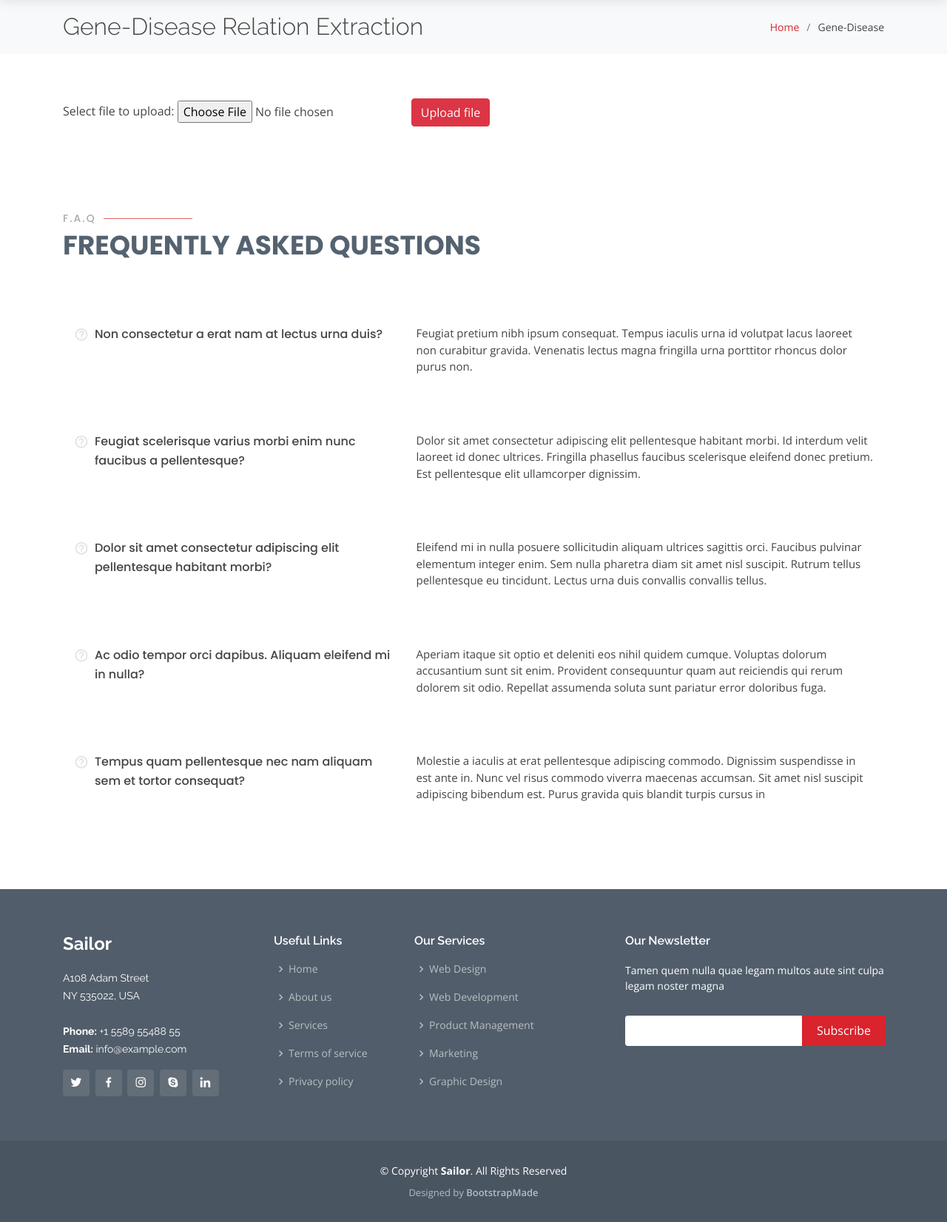
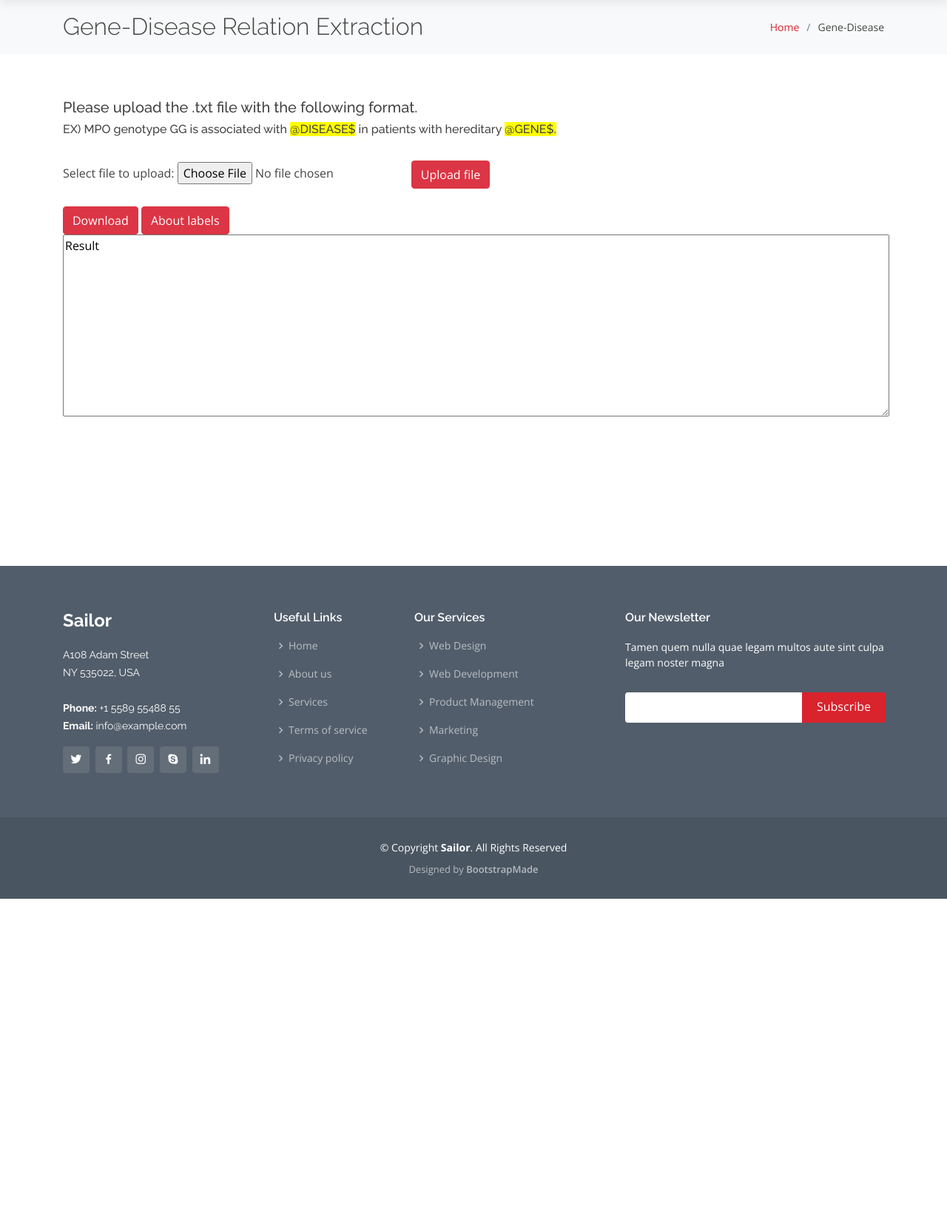
Before and after one commit to so-hyeun/BRET, a Flask app: page /Gene_Disease.html in a window 1280 px wide. Shown: the part 87-1739 px from the top of the page at 74% size. After the commit the page ends 1302 px from the top, so only its background shows below. Run offline with Flask 2, Linux system fonts and the light colour scheme; some libraries are stand-ins or nearby versions.

Commit message:
file upload page, result page

```diff
--- a/templates/Gene_Disease.html
+++ b/templates/Gene_Disease.html
@@ -91,14 +91,25 @@
     <!-- ====== File upload ===== -->
     <section id="fileupload" class="fileupload">
       <div class="container">
+        <h5>Please upload the .txt file with the following format.</h5>
+        <h6>EX) MPO genotype GG is associated with <span style="background-color:yellow">@DISEASE$</span> in patients with hereditary <span style="background-color:yellow">@GENE$.</span></h6>
+        <div> &nbsp; </div>
         <div class="d-flex justify-content-between align-items-center">
-          <form action="http://localhost:5000//Drug_Drug.html" method="post" enctype="multipart/form-data">
+          <form action="http://localhost:5000//Gene_Disease.html" method="post" enctype="multipart/form-data">
             Select file to upload:
             <input type="file" name="fileToUpload" id="fileToUpload" >
             <input type="submit" value="Upload file" name="submit" class="btn btn-danger" >
 
           </form>
       </div>
+        <div> &nbsp; </div>
+        <button type="button" class="btn btn-danger">Download</button>
+        <button type="button" class="btn btn-danger">About labels</button>
+        <p>
+          <textarea cols="120" rows="10" readonly="readonly">Result</textarea>
+
+
+        </p>
         </div>
     </section>
     <!-- End File upload -->
@@ -107,70 +118,7 @@
     <section id="faq" class="faq">
       <div class="container">
 
-        <div class="section-title">
-          <h2>F.A.Q</h2>
-          <p>Frequently Asked Questions</p>
-        </div>
 
-        <div class="row faq-item d-flex align-items-stretch">
-          <div class="col-lg-5">
-            <i class="bx bx-help-circle"></i>
-            <h4>Non consectetur a erat nam at lectus urna duis?</h4>
-          </div>
-          <div class="col-lg-7">
-            <p>
-              Feugiat pretium nibh ipsum consequat. Tempus iaculis urna id volutpat lacus laoreet non curabitur gravida. Venenatis lectus magna fringilla urna porttitor rhoncus dolor purus non.
-            </p>
-          </div>
-        </div><!-- End F.A.Q Item-->
-
-        <div class="row faq-item d-flex align-items-stretch">
-          <div class="col-lg-5">
-            <i class="bx bx-help-circle"></i>
-            <h4>Feugiat scelerisque varius morbi enim nunc faucibus a pellentesque?</h4>
-          </div>
-          <div class="col-lg-7">
-            <p>
-              Dolor sit amet consectetur adipiscing elit pellentesque habitant morbi. Id interdum velit laoreet id donec ultrices. Fringilla phasellus faucibus scelerisque eleifend donec pretium. Est pellentesque elit ullamcorper dignissim.
-            </p>
-          </div>
-        </div><!-- End F.A.Q Item-->
-
-        <div class="row faq-item d-flex align-items-stretch">
-          <div class="col-lg-5">
-            <i class="bx bx-help-circle"></i>
-            <h4>Dolor sit amet consectetur adipiscing elit pellentesque habitant morbi?</h4>
-          </div>
-          <div class="col-lg-7">
-            <p>
-              Eleifend mi in nulla posuere sollicitudin aliquam ultrices sagittis orci. Faucibus pulvinar elementum integer enim. Sem nulla pharetra diam sit amet nisl suscipit. Rutrum tellus pellentesque eu tincidunt. Lectus urna duis convallis convallis tellus.
-            </p>
-          </div>
-        </div><!-- End F.A.Q Item-->
-
-        <div class="row faq-item d-flex align-items-stretch">
-          <div class="col-lg-5">
-            <i class="bx bx-help-circle"></i>
-            <h4>Ac odio tempor orci dapibus. Aliquam eleifend mi in nulla?</h4>
-          </div>
-          <div class="col-lg-7">
-            <p>
-              Aperiam itaque sit optio et deleniti eos nihil quidem cumque. Voluptas dolorum accusantium sunt sit enim. Provident consequuntur quam aut reiciendis qui rerum dolorem sit odio. Repellat assumenda soluta sunt pariatur error doloribus fuga.
-            </p>
-          </div>
-        </div><!-- End F.A.Q Item-->
-
-        <div class="row faq-item d-flex align-items-stretch">
-          <div class="col-lg-5">
-            <i class="bx bx-help-circle"></i>
-            <h4>Tempus quam pellentesque nec nam aliquam sem et tortor consequat?</h4>
-          </div>
-          <div class="col-lg-7">
-            <p>
-              Molestie a iaculis at erat pellentesque adipiscing commodo. Dignissim suspendisse in est ante in. Nunc vel risus commodo viverra maecenas accumsan. Sit amet nisl suscipit adipiscing bibendum est. Purus gravida quis blandit turpis cursus in
-            </p>
-          </div>
-        </div><!-- End F.A.Q Item-->
 
       </div>
     </section><!-- End Frequently Asked Questions Section -->
```
Also changed, not shown: templates/Chemical_Disease.html (+19 -10 lines), templates/Drug_Drug.html (+24 -4 lines).
